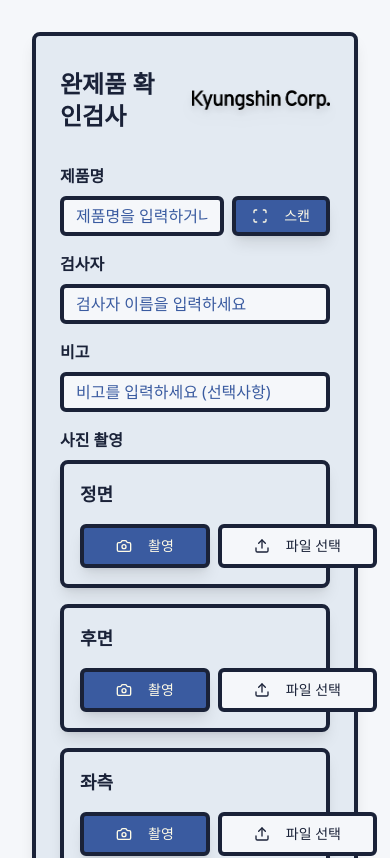
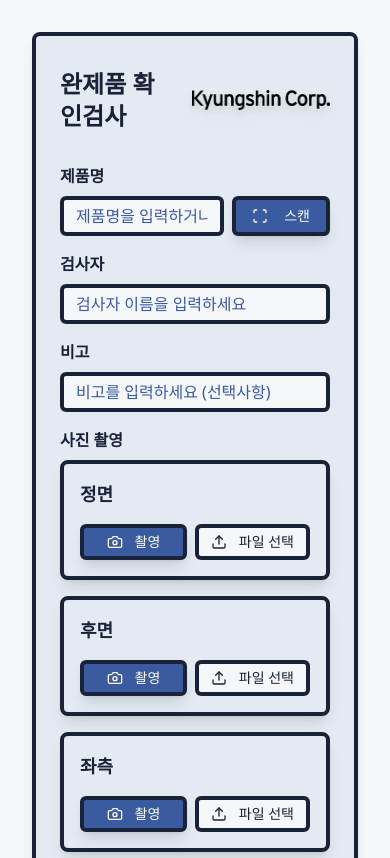
Before and after one commit to luxuryee2-oss/Visual-Inspection-Program-ver2, a React (Vite) app in the folder frontend/: page / in a window 390 px wide. Shown: the top 858 px of the page. Built offline with nearby package versions, Linux system fonts and the light colour scheme; no server answers.

Commit message:
fix: Adjust button sizes for mobile and fix camera capture

```diff
--- a/frontend/src/components/PhotoCapture.tsx
+++ b/frontend/src/components/PhotoCapture.tsx
@@ -155,16 +155,17 @@ export function PhotoCapture({ label, photo, onPhotoChange }: PhotoCaptureProps)
             <div className="flex gap-2">
               <Button
                 onClick={capturePhoto}
-                className="flex-1 border-4 border-foreground shadow-lg"
-                size="lg"
+                className="flex-1 border-4 border-foreground shadow-lg text-sm py-2"
+                size="sm"
               >
-                <Camera className="mr-2 h-4 w-4" />
+                <Camera className="mr-1 h-3 w-3" />
                 촬영
               </Button>
               <Button
                 onClick={stopCamera}
                 variant="outline"
-                className="flex-1 border-4 border-foreground"
+                className="flex-1 border-4 border-foreground text-sm py-2"
+                size="sm"
               >
                 취소
               </Button>
@@ -175,19 +176,19 @@ export function PhotoCapture({ label, photo, onPhotoChange }: PhotoCaptureProps)
             <div className="flex gap-2">
               <Button
                 onClick={startCamera}
-                className="flex-1 border-4 border-foreground shadow-lg"
-                size="lg"
+                className="flex-1 border-4 border-foreground shadow-lg text-sm py-2"
+                size="sm"
               >
-                <Camera className="mr-2 h-4 w-4" />
+                <Camera className="mr-1 h-3 w-3" />
                 촬영
               </Button>
               <Button
                 onClick={() => fileInputRef.current?.click()}
                 variant="outline"
-                className="flex-1 border-4 border-foreground"
-                size="lg"
+                className="flex-1 border-4 border-foreground text-sm py-2"
+                size="sm"
               >
-                <Upload className="mr-2 h-4 w-4" />
+                <Upload className="mr-1 h-3 w-3" />
                 파일 선택
               </Button>
             </div>
@@ -195,6 +196,7 @@ export function PhotoCapture({ label, photo, onPhotoChange }: PhotoCaptureProps)
               ref={fileInputRef}
               type="file"
               accept="image/*"
+              capture="environment"
               onChange={handleFileSelect}
               className="hidden"
             />
```
